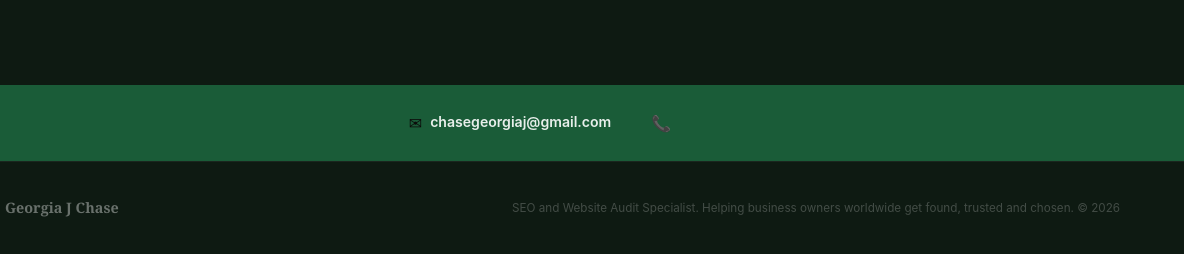
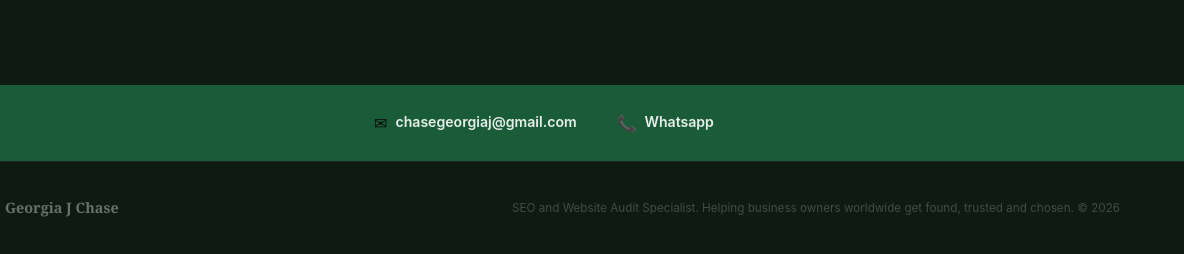
Before and after one commit to georgiajchase/georgiajchase.github.io, a plain HTML site: page index.html in a window 1280 px wide. Shown: the part 8020-8274 px from the top of the page, 96-1280 px from the left. Drawn offline with Linux system fonts and the light colour scheme.

Commit message:
commit changes

```diff
--- a/index.html
+++ b/index.html
@@ -530,7 +530,7 @@ footer{background:var(--dark);border-top:1px solid rgba(255,255,255,0.05);paddin
 
 <div class="contact-bar">
   <div class="cb-item"><span>&#9993;</span><a href="mailto:chasegeorgiaj@gmail.com">chasegeorgiaj@gmail.com</a></div>
-  <div class="cb-item"><span>&#128222;</span><a href="https://wa.me/16397632098"> </a></div>
+  <div class="cb-item"><span>&#128222;</span><a href="https://wa.me/16397632098">Whatsapp</a></div>
 </div>
 
 <footer>
```
